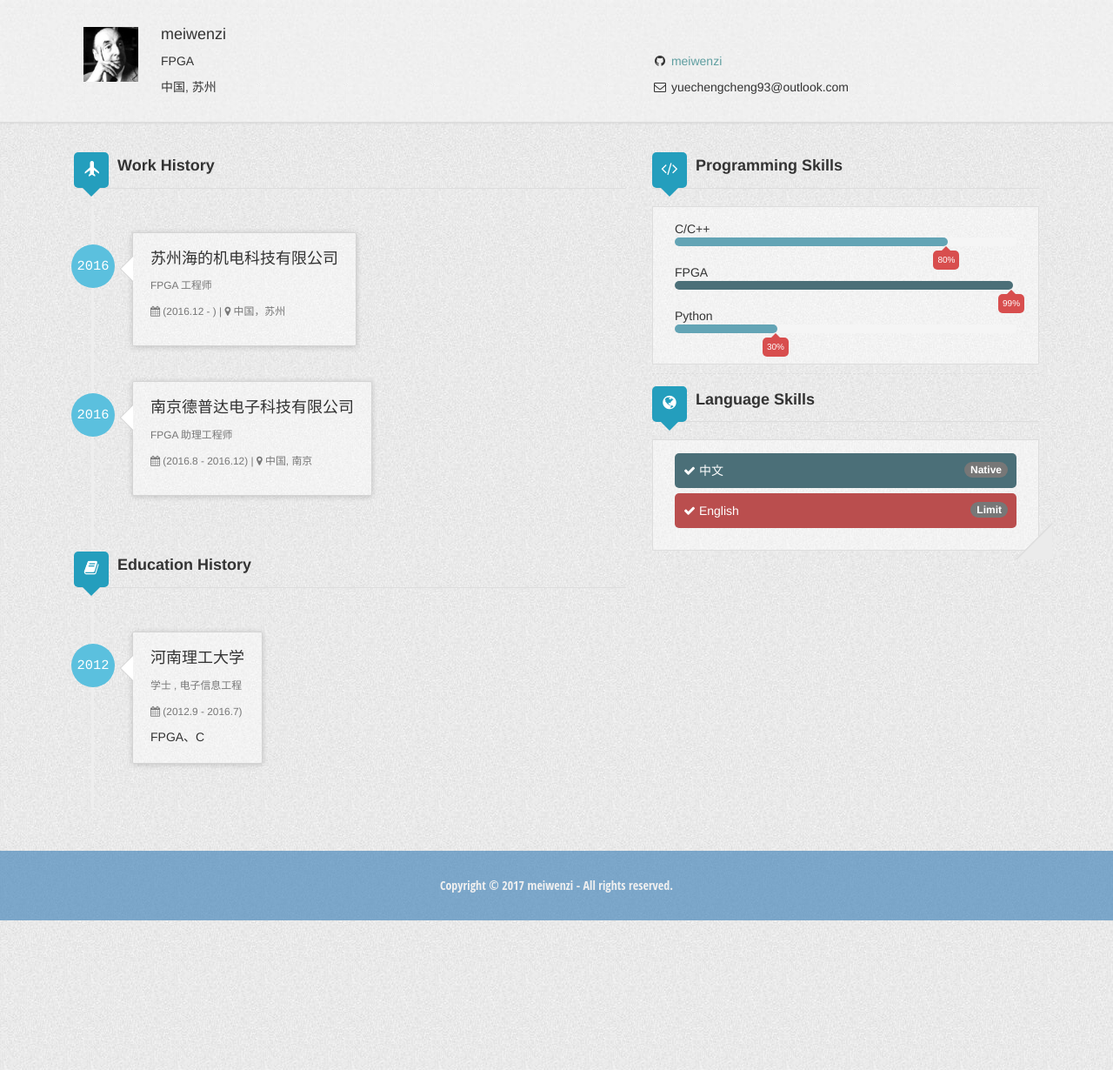
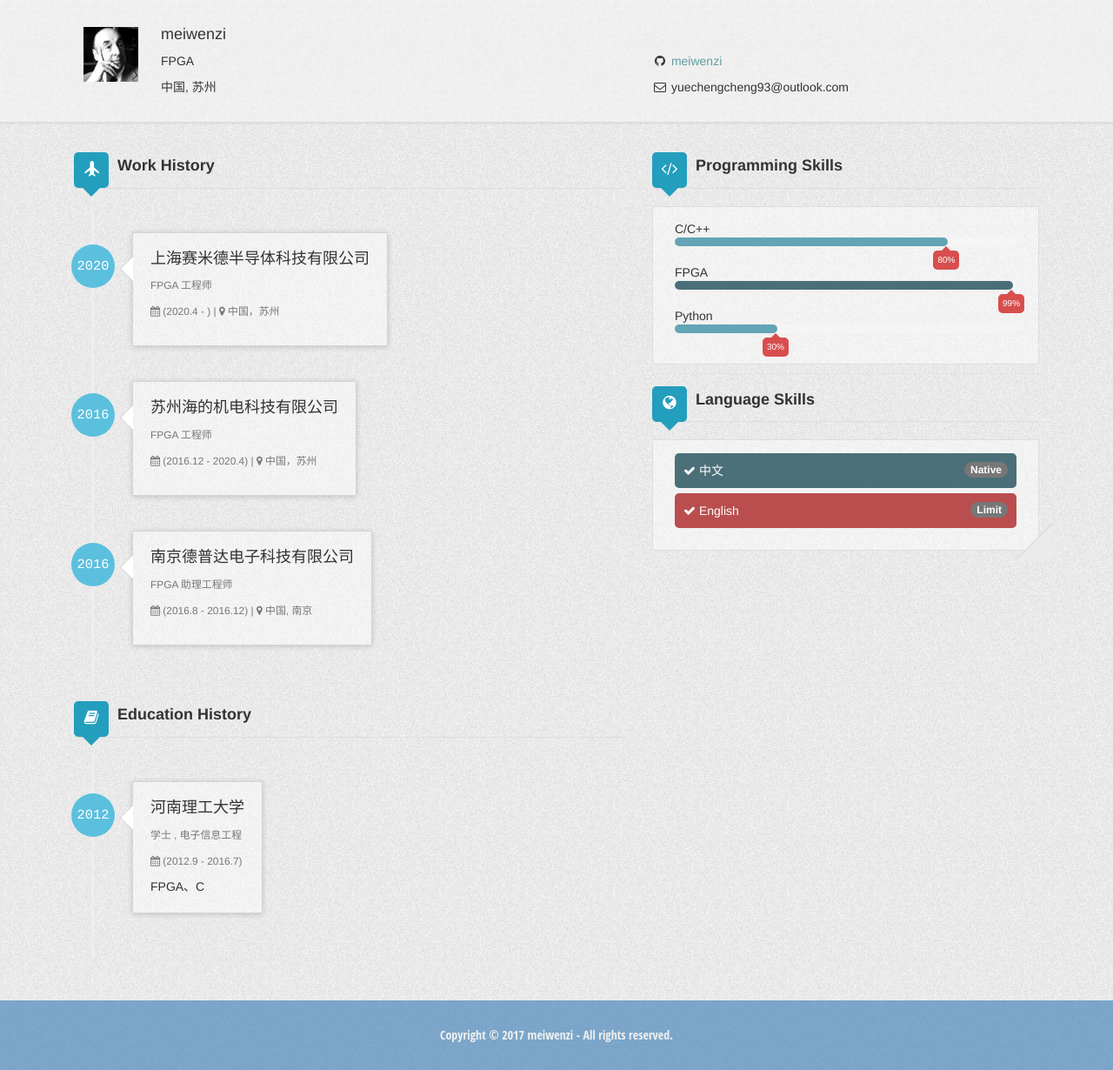
Before and after one commit to meiwenzi/meiwenzi.github.io, a Jekyll site: the page built from about.html, in a window 1280 px wide. Shown: the whole page at 87% size. Built offline with Jekyll 4.4.1, drawn with Linux system fonts in a browser that asks for light colours; before the commit the page ends 1058 px from its top, so only the background shows below that.

Commit message:
Update author.yml

```diff
--- a/_data/author.yml
+++ b/_data/author.yml
@@ -6,12 +6,20 @@ email: yuechengcheng93@outlook.com
 github: meiwenzi
 gavatar: /assets/img/avatar.JPG
 workHistory:
+- work3:
+  company: 上海赛米德半导体科技有限公司
+  location: 中国，苏州
+  title: FPGA 工程师
+  started: 2020
+  duration: (2020.4 - )
+  description:
+
 - work2:
   company: 苏州海的机电科技有限公司
   location: 中国，苏州
   title: FPGA 工程师
   started: 2016
-  duration: (2016.12 - )
+  duration: (2016.12 - 2020.4)
   description:
 
 - work1:
```
